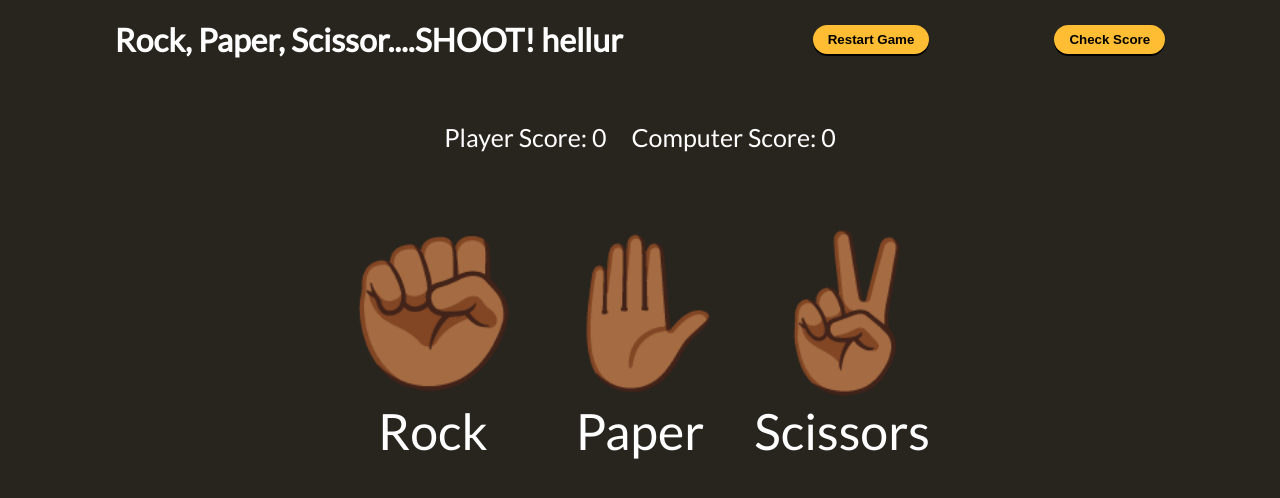
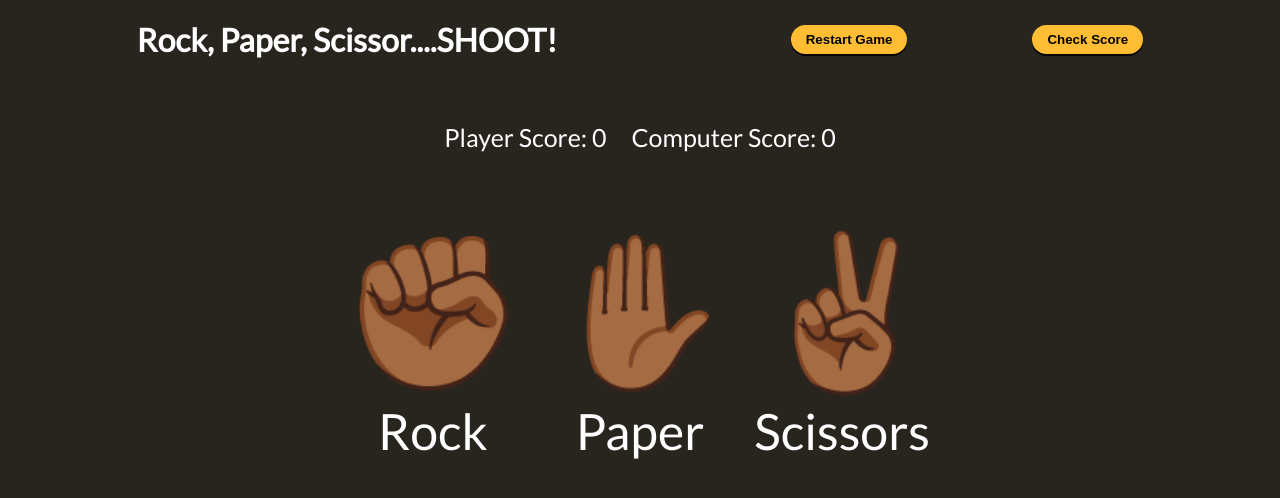
Before and after one commit to satele99/rock-paper-scissors-project, a website: page index.html in a window 1280 px wide. Shown: the top 498 px of the page. Drawn offline with Linux system fonts and the light colour scheme.

Commit message:
updated html and ci/cd

```diff
--- a/index.html
+++ b/index.html
@@ -10,7 +10,7 @@
 </head>
 <body>
     <header>
-        <h1>Rock, Paper, Scissor....SHOOT! hellur</h1>
+        <h1>Rock, Paper, Scissor....SHOOT!</h1>
         <nav>
             <ul>
                 <li><button id="restart-button">Restart Game</button></li>
```
Also changed, not shown: package.json (+5 -2 lines), 1 other file.
